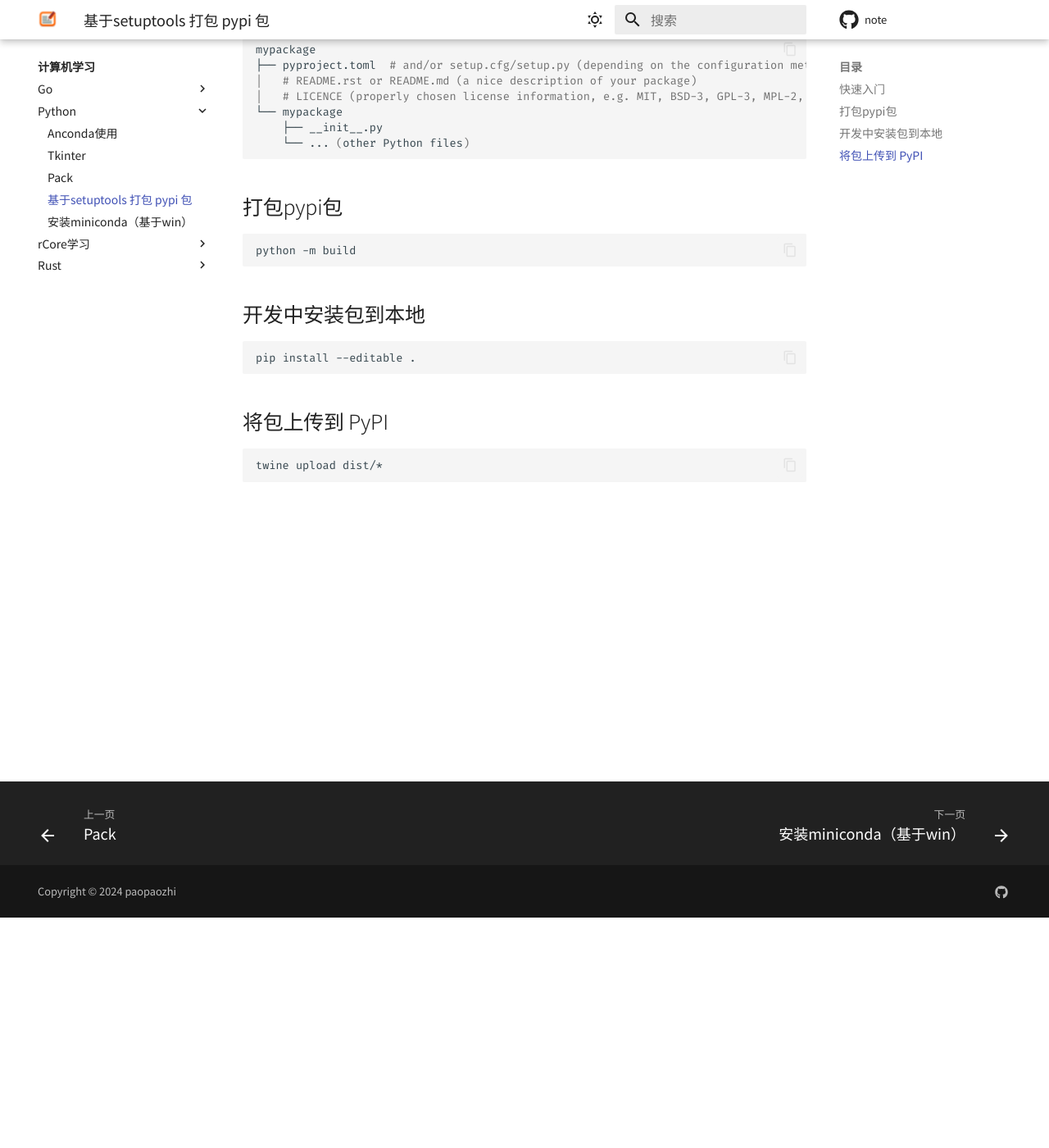
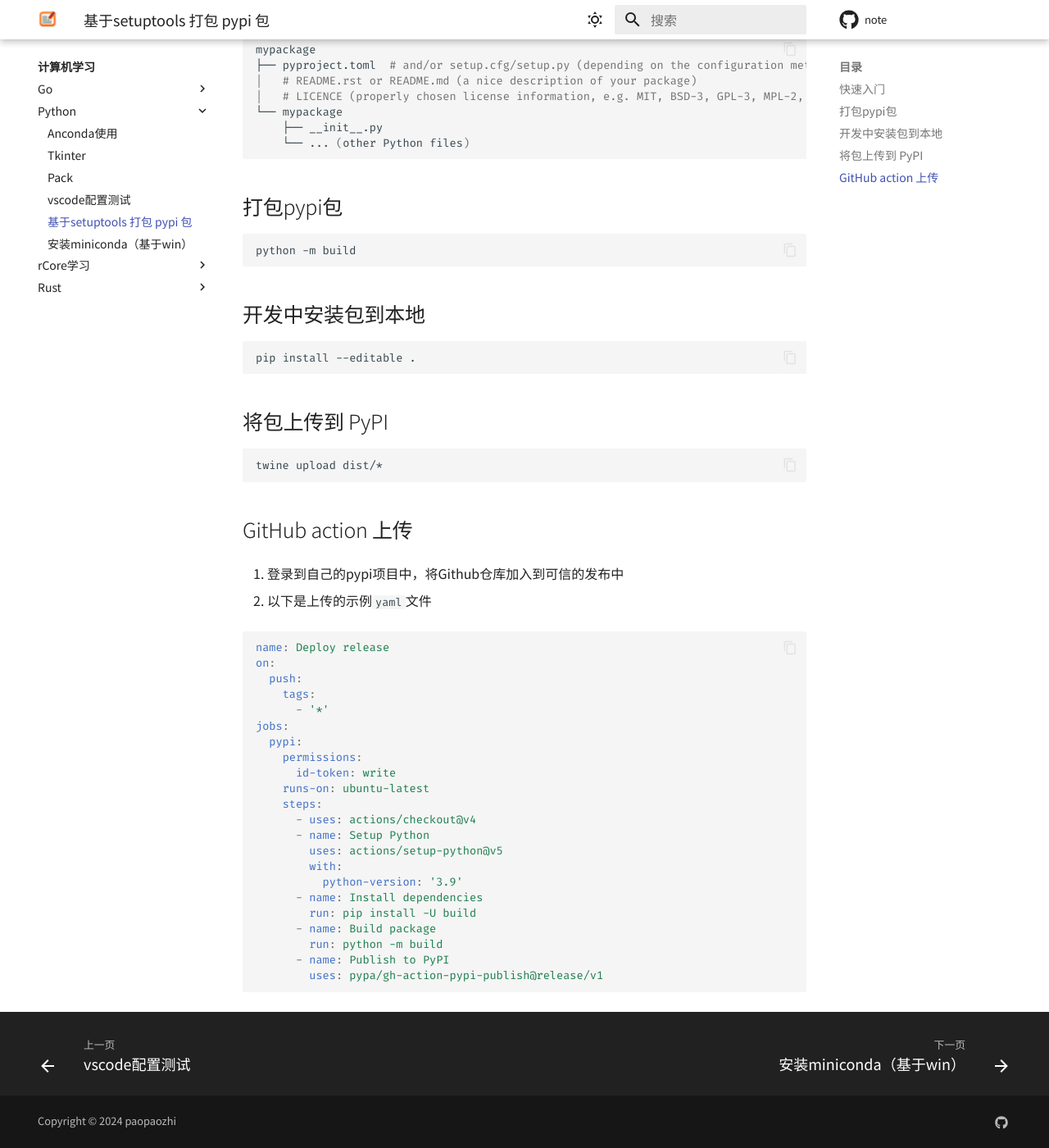
Before and after one commit to paopaozhi/note, an MkDocs documentation site: the page built from docs/计算机学习/python/setuptools.md, in a window 1280 px wide and 1400 px high, scrolled down 281 px. Shown: the whole window at 82% size. Built offline with MkDocs 1.6.1 and Material for MkDocs 9.7.7, drawn with Linux system fonts in a browser that asks for light colours.

Commit message:
update docs

````diff
--- a/docs/计算机学习/python/setuptools.md
+++ b/docs/计算机学习/python/setuptools.md
@@ -31,3 +31,34 @@
 ```
 twine upload dist/*
 ```
+
+## GitHub action 上传
+
+1. 登录到自己的pypi项目中，将Github仓库加入到可信的发布中
+
+2. 以下是上传的示例`yaml`文件
+
+```yaml
+name: Deploy release
+on:
+  push:
+    tags:
+      - '*'
+jobs:
+  pypi:
+    permissions:
+      id-token: write
+    runs-on: ubuntu-latest
+    steps:
+      - uses: actions/checkout@v4
+      - name: Setup Python
+        uses: actions/setup-python@v5
+        with:
+          python-version: '3.9'
+      - name: Install dependencies
+        run: pip install -U build
+      - name: Build package
+        run: python -m build
+      - name: Publish to PyPI
+        uses: pypa/gh-action-pypi-publish@release/v1
+```
````
Also changed, not shown: docs/计算机学习/python/python-vscode.md (added, +7 -0 lines), docs/计算机学习/python/figures/Code_DtBZETzZEJ.gif (added), docs/计算机学习/python/figures/image-20240512154914386.png (added), docs/计算机学习/python/figures/python-vacode-test-result.png (added).
